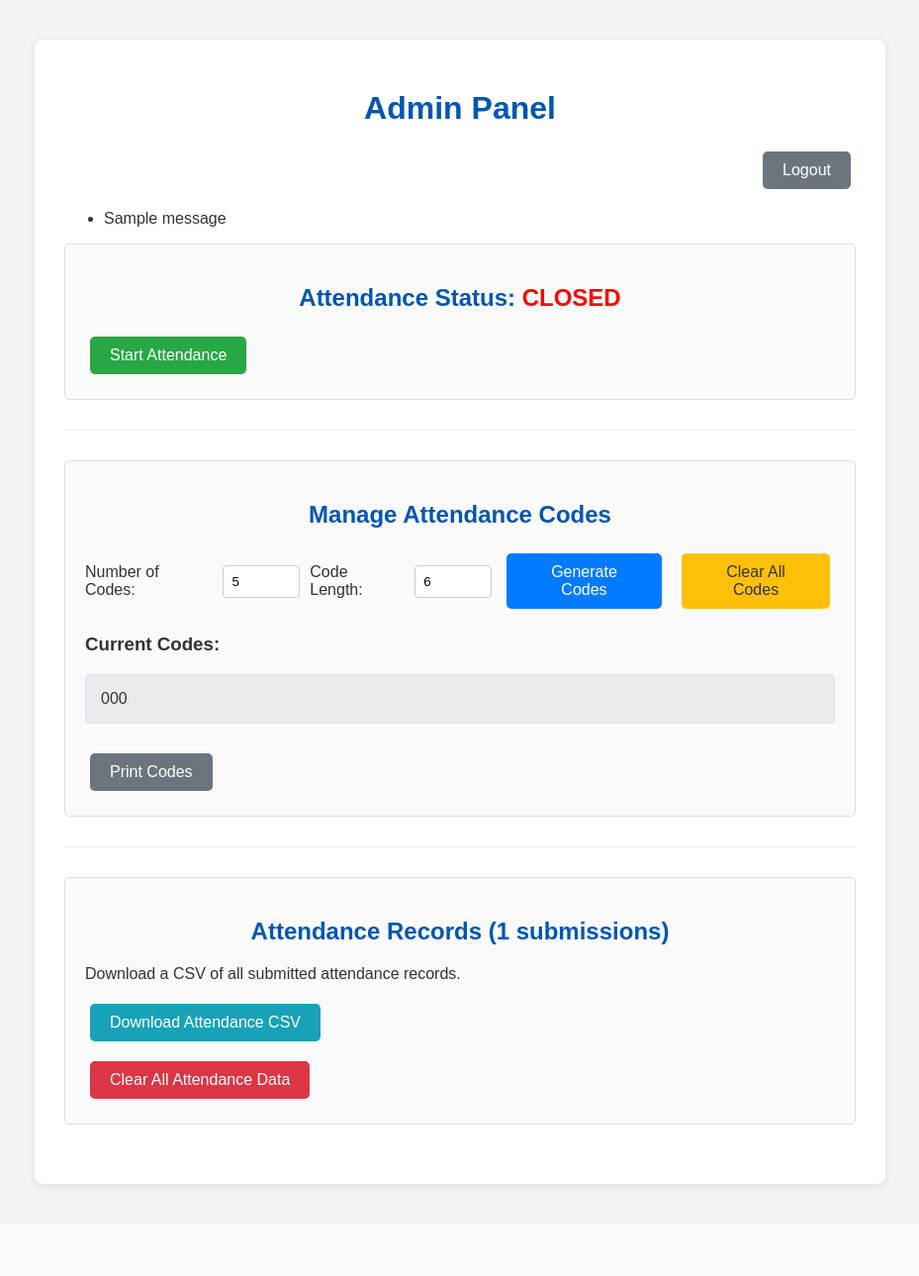
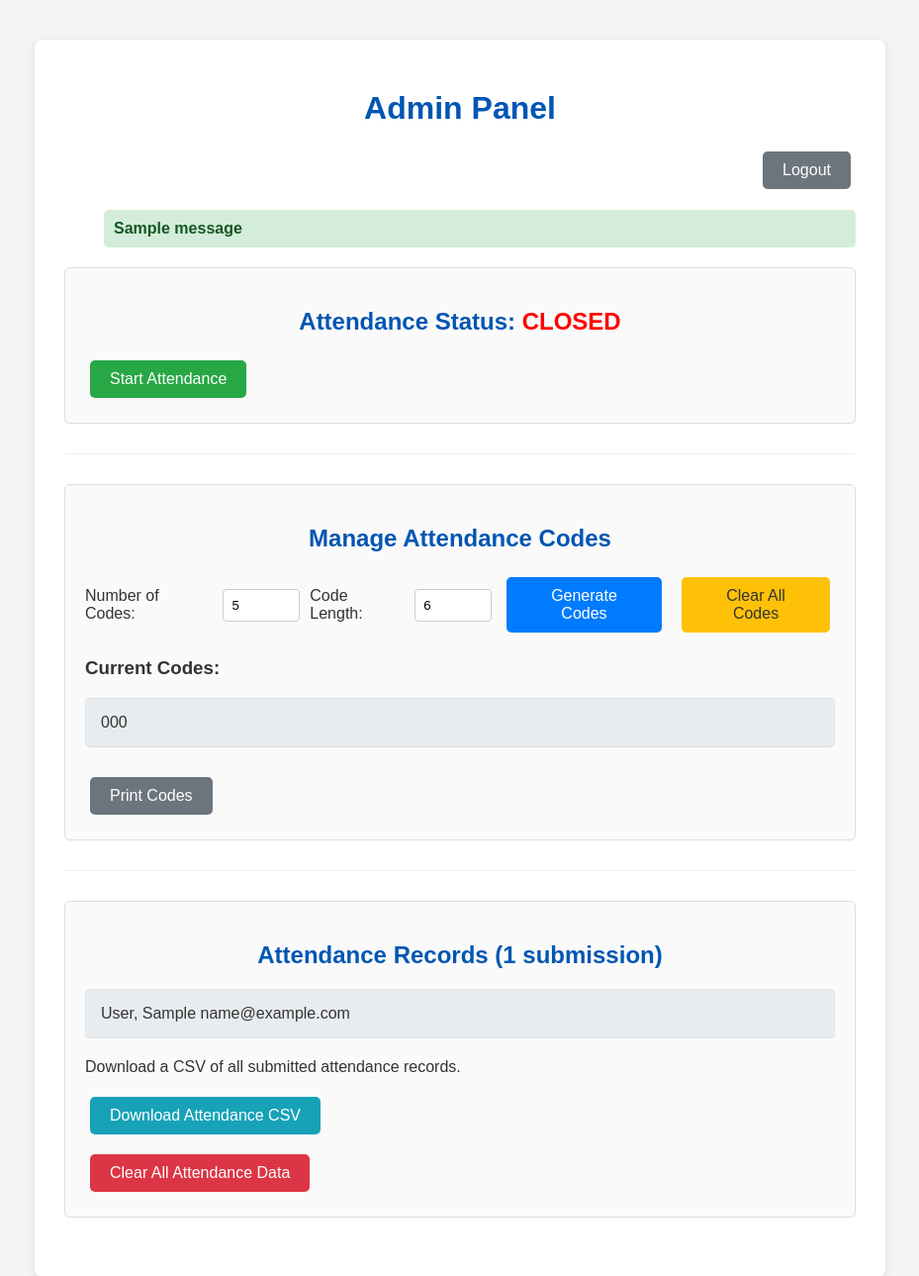
Before and after one commit to joshua-zingale/verified-attendance, a Flask app: template verified_attendance/templates/admin.html in a window 1280 px wide. Shown: the top 1289 px of the page at 99% size, without its empty margins (175-1104 px from the left). Before the commit the page ends 1201 px from the top, so only its background shows below. Run offline with Flask 3, Linux system fonts and the light colour scheme; the template is opened without the code that fills it: most values are stand-ins (such as "Sample title", 1, 10 or a date in 2020); one stand-in notice (Sample message) is shown; parts of the project's set-up code (start-up, migrations or seed data) failed here and were passed over.

Commit message:
Added attendee list

```diff
--- a/verified_attendance/static/style.css
+++ b/verified_attendance/static/style.css
@@ -120,6 +120,7 @@ hr {
     margin-bottom: 20px;
     border-radius: 5px;
     font-weight: bold;
+    list-style-type: none;
 }
 
 .message.success {
--- a/verified_attendance/templates/admin.html
+++ b/verified_attendance/templates/admin.html
@@ -15,7 +15,7 @@
             {% if messages %}
                 <ul class="flashes">
                 {% for category, message in messages %}
-                    <li class="{{ category }}">{{ message }}</li>
+                    <li class="message {{ category }}">{{ message }}</li>
                 {% endfor %}
                 </ul>
             {% endif %}
@@ -67,7 +67,17 @@
         <hr>
 
         <div class="attendance-records">
-            <h2>Attendance Records ({{ submitted_attendance_count }} submissions)</h2>
+            <h2>Attendance Records ({{ num_attendees }} submission{% if num_attendees != 1 %}s{% endif %})</h2>
+            <div class="codes-display printable-area">
+                {% for attendee in attendees %}
+                    {{attendee.last_name}}, {{attendee.first_name}} {{attendee.email}}
+                    {% if not loop.last %}
+                        <br>
+                    {% endif %}
+                {% endfor %}
+
+
+            </div>
             <p>Download a CSV of all submitted attendance records.</p>
             <a href="{{ url_for('routes.download_attendance') }}" class="btn btn-info">Download Attendance CSV</a>
             <form action="{{ url_for('routes.admin_page') }}" method="post" style="margin-top: 10px;">
--- a/verified_attendance/templates/admin_login.html
+++ b/verified_attendance/templates/admin_login.html
@@ -14,7 +14,7 @@
             {% if messages %}
                 <ul class="flashes">
                 {% for category, message in messages %}
-                    <li class="{{ category }}">{{ message }}</li>
+                    <li class=" message {{ category }}">{{ message }}</li>
                 {% endfor %}
                 </ul>
             {% endif %}
```
Also changed, not shown: verified_attendance/routes.py (+9 -7 lines).
